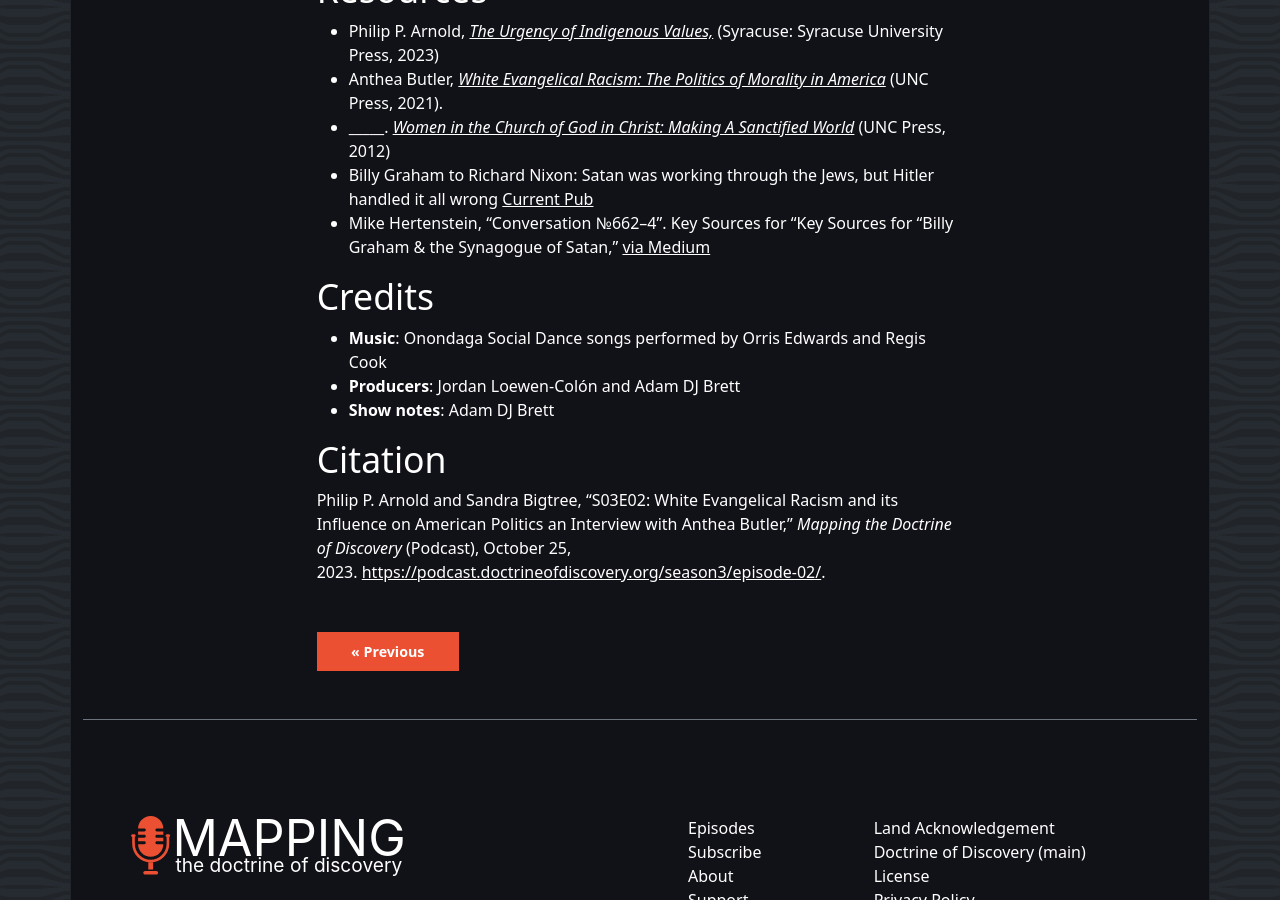
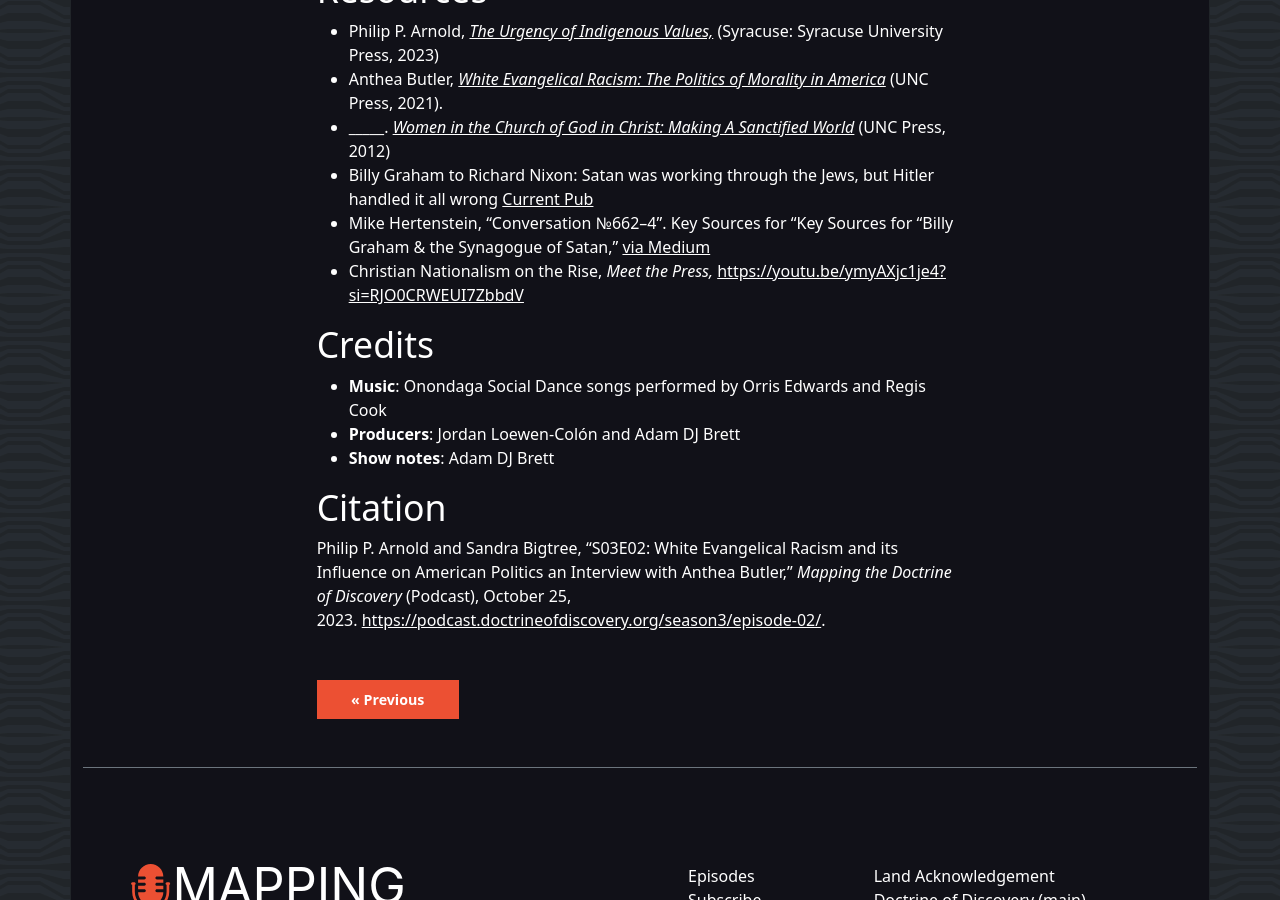
Before and after one commit to adamdjbrett/podcast-doctrineofdiscovery-v2, a Jekyll site: the page built from _posts/2023-11-07-episode-02.md, in a window 1280 px wide and 900 px high, scrolled down 2300 px. Built offline with Jekyll 4.4.1, drawn with Linux system fonts in a browser that asks for light colours.

Commit message:
Update 2023-11-07-episode-02.md

```diff
--- a/_posts/2023-11-07-episode-02.md
+++ b/_posts/2023-11-07-episode-02.md
@@ -49,7 +49,7 @@
 - _____. [*Women in the Church of God in Christ: Making A Sanctified World*](https://uncpress.org/book/9780807858080/women-in-the-church-of-god-in-christ/) (UNC Press, 2012)
 - Billy Graham to Richard Nixon: Satan was working through the Jews, but Hitler handled it all wrong [Current Pub](https://currentpub.com/2022/09/11/billy-graham-to-richard-nixon-satan-was-working-through-the-jews-but-hitler-handled-it-all-wrong/)
 - Mike Hertenstein, “Conversation №662–4”. Key Sources for "Key Sources for “Billy Graham & the Synagogue of Satan,” [via Medium](https://medium.com/@mikeh_50175/conversation-662-4-291aa74083a5)
-
+- Christian Nationalism on the Rise, *Meet the Press,* <https://youtu.be/ymyAXjc1je4?si=RJO0CRWEUI7ZbbdV>
 
 
 ## Credits
```
